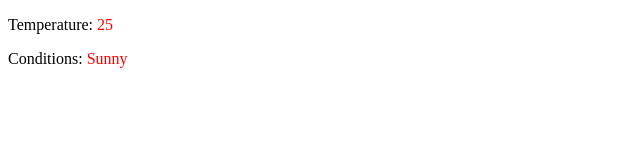
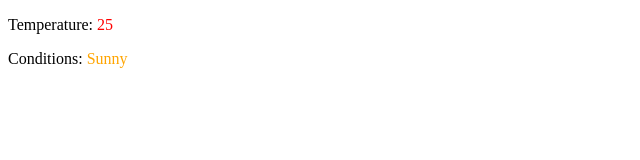
Before and after one commit to acciojob/conditional-weather-report-ManimehalaiAnandaraj, a React app: page / in a window 1280 px wide. Shown: the top 160 px of the page, without its empty margins (0-640 px from the left). Built offline with nearby package versions, Linux system fonts and the light colour scheme.

Commit message:
Completed assignment

```diff
--- a/src/components/App.js
+++ b/src/components/App.js
@@ -13,10 +13,14 @@ const App = () => {
     color : weatherData.temperature  > 20 ? 'red' : 'blue'
   };
 
+  const conditionStyle = {
+    color: weatherData.conditions === "Sunny" ? 'orange' : 'gray'
+  };
+
   return (
     <div>
        <p>Temperature: <span style={textStyle}>{weatherData.temperature}</span></p>
-       <p>Conditions: <span style={textStyle}>{weatherData.conditions}</span></p>
+       <p>Conditions: <span style={conditionStyle}>{weatherData.conditions}</span></p>
     </div>
   )
 }
```
